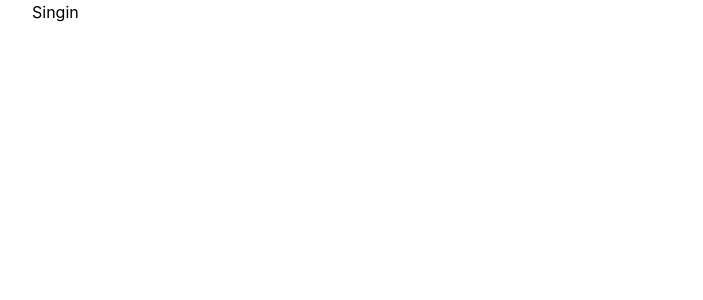
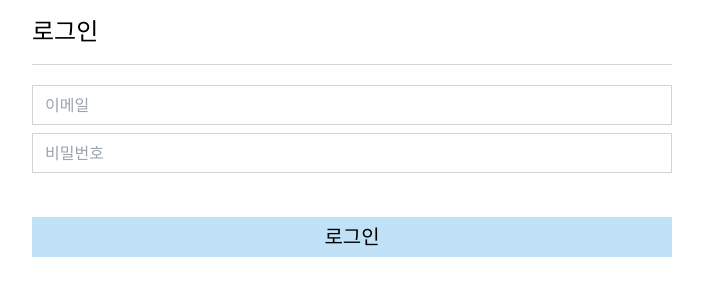
Before and after one commit to jinbaek78/wanted-pre-onboarding-frontend, a React (Create React App) app: page /signin in a window 1280 px wide. Shown: the top 300 px of the page, without its empty margins (288-991 px from the left). Built offline with nearby package versions, Linux system fonts and the light colour scheme.

Commit message:
styles: add styling to signin page

```diff
--- a/src/pages/Signin.jsx
+++ b/src/pages/Signin.jsx
@@ -1,5 +1,59 @@
-import React from 'react';
+import React, { useState } from 'react';
+import { useLocation } from 'react-router-dom';
 
 export default function Signin() {
-  return <div>Singin</div>;
+  const { state } = useLocation();
+  console.log('state: ', state);
+  const [email, setEmail] = useState(state ? state.email : '');
+  const [password, setPassword] = useState(state ? state.password : '');
+
+  const handleSubmit = (e) => {
+    e.preventDefault();
+  };
+  const handleEmailChange = (e) => {
+    setEmail(e.target.value);
+  };
+
+  const handlePasswordChange = (e) => {
+    setPassword(e.target.value);
+  };
+
+  return (
+    <>
+      <header className="text-2xl border-b border-b-zinc-300 mb-5 py-4">
+        로그인
+      </header>
+      <form onSubmit={handleSubmit}>
+        <div className=" h-10 border border-zinc-300 p-1 my-2">
+          <input
+            data-testid="email-input"
+            className="w-full h-full outline-none focus:outline-sky-300 focus:outline-3 p-2"
+            placeholder="이메일"
+            onChange={handleEmailChange}
+            value={email}
+          />
+        </div>
+
+        <div className=" h-10 border border-zinc-300 p-1 mt-1 mb-1">
+          <input
+            data-testid="password-input"
+            className="w-full h-full outline-none focus:outline-sky-300 focus:outline-3 p-2"
+            placeholder="비밀번호"
+            onChange={handlePasswordChange}
+            type="password"
+            value={password}
+          />
+        </div>
+
+        <button
+          data-testid="signup-button"
+          type="submit"
+          disabled={false}
+          className="w-full h-10 bg-[#c0e1f7] text-xl mt-10 disabled:bg-zinc-200"
+        >
+          로그인
+        </button>
+      </form>
+    </>
+  );
 }
--- a/src/pages/Signup.jsx
+++ b/src/pages/Signup.jsx
@@ -32,7 +32,7 @@ export default function Signup() {
   const handleJoinClick = () => {
     signup({ email, password }).then((data) => {
       if (data?.['access_token']) {
-        return navigate('/signin');
+        return navigate('/signin', { state: { email, password } });
       }
       setSignupErrorMessage(data.errorMessage);
     });
@@ -47,7 +47,7 @@ export default function Signup() {
         <div className=" h-10 border border-zinc-300 p-1 my-2">
           <input
             data-testid="email-input"
-            className="w-full h-full outline-none focus:outline-sky-300 focus:outline-3"
+            className="w-full h-full outline-none focus:outline-sky-300 focus:outline-3 p-2"
             placeholder="이메일(아이디로 사용됩니다)"
             onChange={handleEmailChange}
             value={email}
@@ -69,9 +69,10 @@ export default function Signup() {
         <div className=" h-10 border border-zinc-300 p-1 mt-8 mb-1">
           <input
             data-testid="password-input"
-            className="w-full h-full outline-none focus:outline-sky-300 focus:outline-3"
+            className="w-full h-full outline-none focus:outline-sky-300 focus:outline-3 p-2"
             placeholder="비밀번호"
             onChange={handlePasswordChange}
+            type="password"
             value={password}
           />
           <p
```
